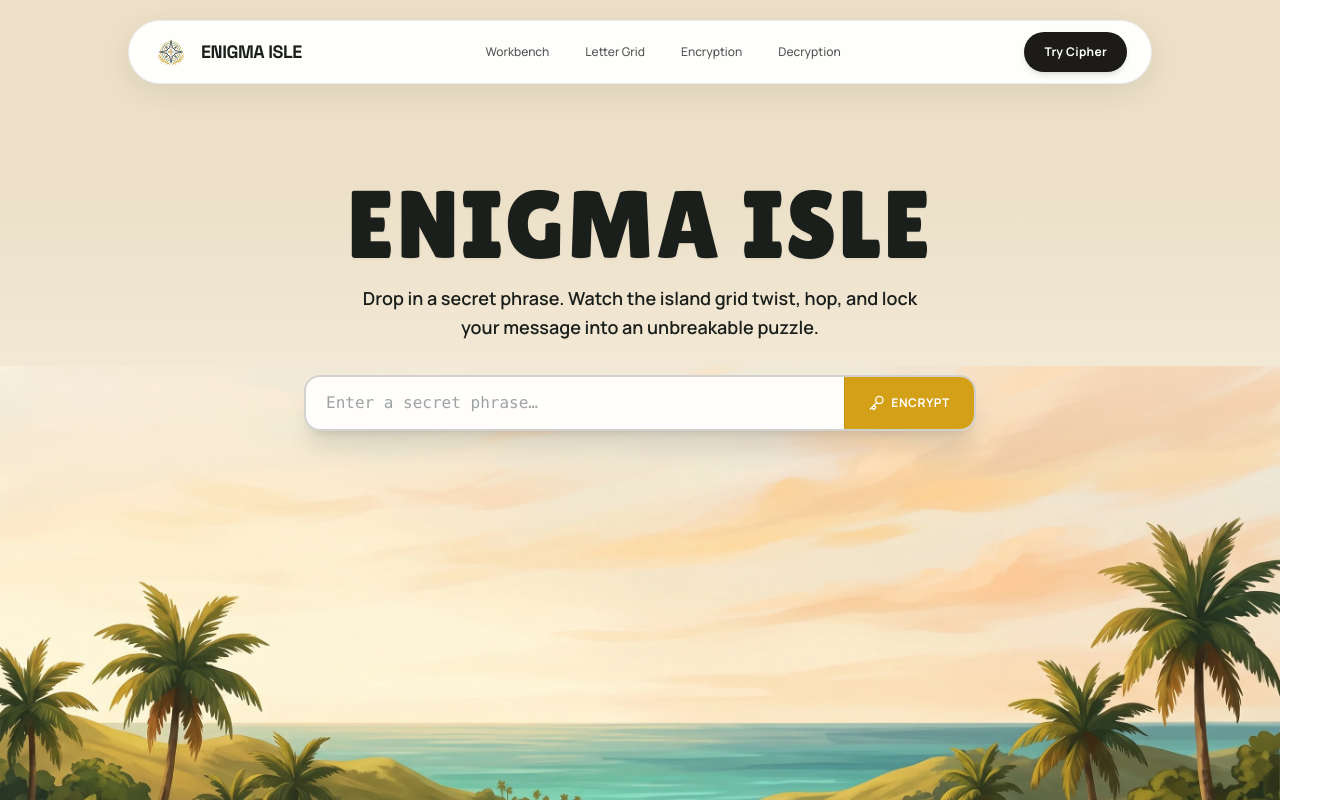
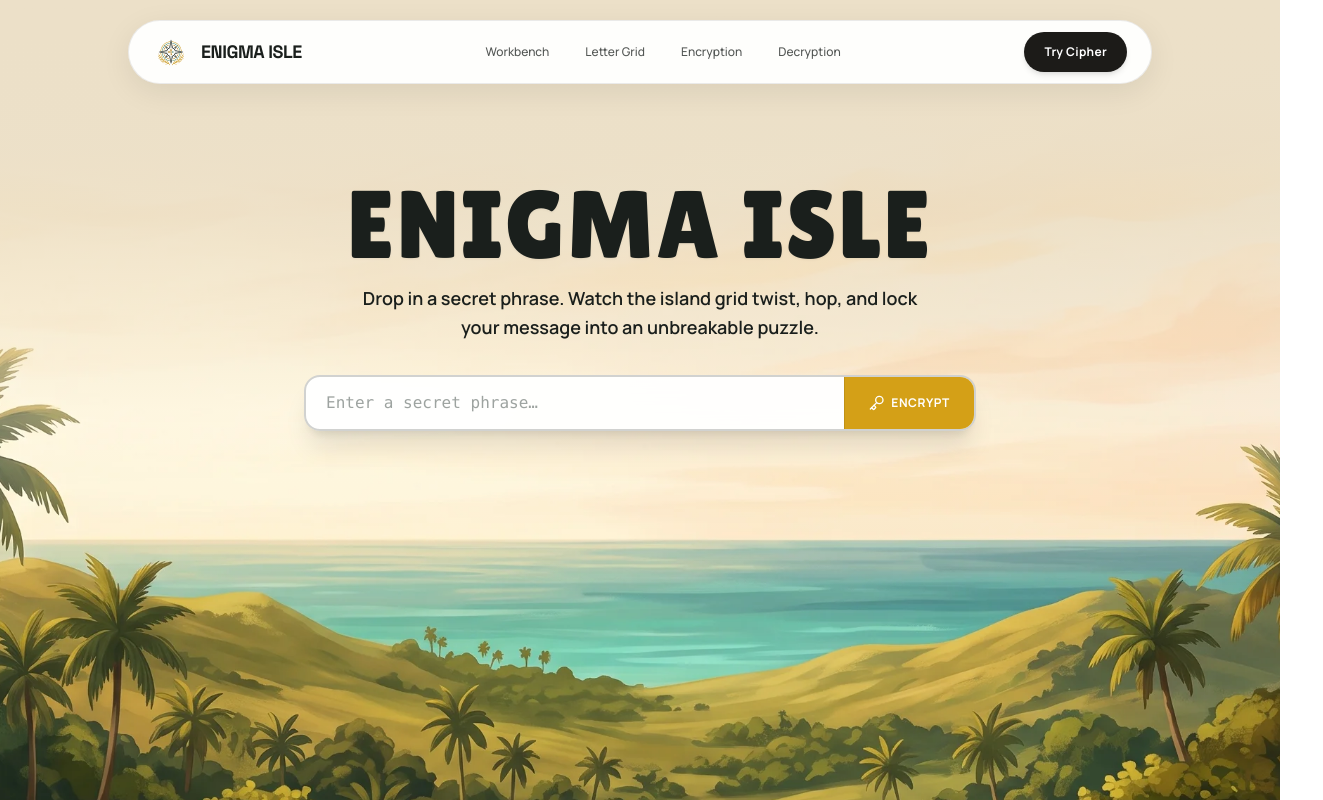
Before and after one commit to Dukeabaddon/Enigma-Isle, a React (Vite) app: page / in a window 1280 px wide. Shown: the top 800 px of the page, 1323 px wide, since content can reach past the window. Built offline with nearby package versions, Linux system fonts and the light colour scheme.

Commit message:
fix(ui): strata wash 1→0.5→0; kill h-scroll; restore hero cover seam

```diff
--- a/src/App.tsx
+++ b/src/App.tsx
@@ -7,9 +7,9 @@ import Footer from './components/layout/Footer';
 
 export default function App() {
   return (
-    <div className="min-h-screen flex flex-col bg-white text-ink selection:bg-encrypt/20">
+    <div className="min-h-screen flex flex-col overflow-x-hidden bg-white text-ink selection:bg-encrypt/20">
       <Nav />
-      <main className="flex-1">
+      <main className="flex-1 overflow-x-hidden">
         <HeroWorkbench />
         <AboutSection />
         <StepCards />
--- a/src/components/hero/HeroWorkbench.tsx
+++ b/src/components/hero/HeroWorkbench.tsx
@@ -70,55 +70,49 @@ export default function HeroWorkbench() {
       {/* Section 1 — Hero only. Never re-add wave clipPath. */}
       <section
         id="workbench"
-        className="relative w-full overflow-x-hidden overflow-y-visible min-h-[135dvh] flex flex-col"
+        className="relative w-full overflow-hidden min-h-[135dvh] flex flex-col"
         style={{ backgroundColor: '#ece0c8' }}
       >
-        {/* Full-bleed island: bottom of art (brown dirt) pins to section bottom */}
+        {/* Full-bleed island — bg-cover fills plate (100% auto left a hard sky cut) */}
         <div
           className="absolute inset-0 w-full pointer-events-none select-none z-0 overflow-hidden"
           style={{
             background:
-              'linear-gradient(to bottom, #ece0c8 0%, #ece0c8 55%, #35231b 100%)',
+              'linear-gradient(to bottom, #ece0c8 0%, #ece0c8 45%, #35231b 100%)',
           }}
         >
           <div
-            className="absolute inset-0 max-sm:hidden"
+            className="absolute inset-0 bg-cover bg-bottom max-sm:hidden"
             style={{
               backgroundImage: `url('/images/hero-island.webp')`,
-              backgroundSize: '100% auto',
-              backgroundPosition: 'center bottom',
-              backgroundRepeat: 'no-repeat',
-              WebkitMaskImage: 'linear-gradient(to bottom, transparent 0%, black 14%)',
-              maskImage: 'linear-gradient(to bottom, transparent 0%, black 14%)',
+              WebkitMaskImage: 'linear-gradient(to bottom, transparent 0%, black 22%)',
+              maskImage: 'linear-gradient(to bottom, transparent 0%, black 22%)',
             }}
           />
           <div
-            className="absolute inset-0 sm:hidden"
+            className="absolute inset-0 bg-cover bg-bottom sm:hidden"
             style={{
               backgroundImage: `url('/images/hero-island-mobile.webp')`,
-              backgroundSize: '100% auto',
-              backgroundPosition: 'center bottom',
-              backgroundRepeat: 'no-repeat',
-              WebkitMaskImage: 'linear-gradient(to bottom, transparent 0%, black 14%)',
-              maskImage: 'linear-gradient(to bottom, transparent 0%, black 14%)',
+              WebkitMaskImage: 'linear-gradient(to bottom, transparent 0%, black 22%)',
+              maskImage: 'linear-gradient(to bottom, transparent 0%, black 22%)',
             }}
           />
           {/* Plate-top cream fade — soft sky join */}
           <div
-            className="absolute inset-x-0 top-0 h-36 sm:h-44 pointer-events-none"
+            className="absolute inset-x-0 top-0 h-44 sm:h-52 pointer-events-none"
             style={{
-              background: 'linear-gradient(to bottom, #ece0c8 0%, transparent 100%)',
+              background: 'linear-gradient(to bottom, #ece0c8 0%, rgba(236,224,200,0.85) 35%, transparent 100%)',
             }}
             aria-hidden
           />
         </div>
 
-        {/* Soft sky veil: cream → warm white → transparent through top 50% of section */}
+        {/* Soft sky veil: cream → transparent through top 50% */}
         <div
           className="absolute inset-0 z-[1] pointer-events-none"
           style={{
             background:
-              'linear-gradient(to bottom, #ece0c8 0%, rgba(236,224,200,0.75) 18%, rgba(255,250,240,0.35) 35%, transparent 50%)',
+              'linear-gradient(to bottom, #ece0c8 0%, rgba(236,224,200,0.8) 20%, rgba(255,250,240,0.35) 38%, transparent 55%)',
           }}
           aria-hidden
         />
--- a/src/components/hero/ResultExpand.tsx
+++ b/src/components/hero/ResultExpand.tsx
@@ -63,15 +63,30 @@ export default function ResultExpand({
             }}
             aria-hidden
           />
+          {/* Low-opacity brown wash — top → 80% of strata (matches island brown handoff) */}
+          <div
+            className="absolute inset-x-0 pointer-events-none z-[2]"
+            style={{
+              top: -35,
+              height: (DIRT_H + 35) * 0.8,
+              background: `linear-gradient(
+                to bottom,
+                rgba(53, 35, 27, 1) 0%,
+                rgba(53, 35, 27, 0.5) 50%,
+                rgba(53, 35, 27, 0) 100%
+              )`,
+            }}
+            aria-hidden
+          />
           {/* Exact color lip — grass join */}
           <div
-            className="absolute inset-x-0 h-3 pointer-events-none z-[2]"
+            className="absolute inset-x-0 h-3 pointer-events-none z-[3]"
             style={{ top: -35, backgroundColor: BG_TOP }}
             aria-hidden
           />
           {/* Top join veil — #35231b → transparent over strata */}
           <div
-            className="absolute inset-x-0 h-20 sm:h-24 pointer-events-none z-[2]"
+            className="absolute inset-x-0 h-20 sm:h-24 pointer-events-none z-[3]"
             style={{
               top: -35,
               background: `linear-gradient(to bottom, ${BG_TOP} 0%, transparent 100%)`,
--- a/src/components/journey/StepCards.tsx
+++ b/src/components/journey/StepCards.tsx
@@ -36,17 +36,8 @@ export default function StepCards() {
       {/* S3 — How Encryption Works: rounded top+bottom on dirt; slightly darker cream so radius reads */}
       <section
         id="encrypt-journey"
-        className="relative w-full bg-[#E8DDB8] text-ink pt-16 sm:pt-24 pb-24 sm:pb-28 px-4 sm:px-6 scroll-mt-20 overflow-visible rounded-t-3xl sm:rounded-t-[40px] rounded-b-3xl sm:rounded-b-[40px] shadow-2xl mb-6"
+        className="relative w-full bg-[#E8DDB8] text-ink pt-16 sm:pt-24 pb-24 sm:pb-28 px-4 sm:px-6 scroll-mt-20 overflow-x-hidden overflow-y-visible rounded-t-3xl sm:rounded-t-[40px] rounded-b-3xl sm:rounded-b-[40px] shadow-2xl mb-6"
       >
-          {/* Ibong Adarna — top-left corner of encryption section */}
-          <img
-            src="/images/adarna.webp"
-            alt="Ibong Adarna on a branch"
-            className="pointer-events-none absolute left-0 top-0 z-20 w-36 sm:w-44 lg:w-52 xl:w-60 h-auto select-none object-contain drop-shadow-lg -translate-x-1 -translate-y-2"
-            width={1649}
-            height={2277}
-          />
-
           {/* Desktop flanks — section-absolute so max-w grid cannot clip */}
           <img
             src="/images/mascot-enigma.webp"
@@ -256,6 +247,15 @@ export default function StepCards() {
         id="decrypt-journey"
         className="relative bg-[#EDF5F1] text-ink pt-16 sm:pt-24 pb-20 sm:pb-28 px-4 sm:px-6 scroll-mt-20 overflow-hidden rounded-t-3xl sm:rounded-t-[40px]"
       >
+        {/* Ibong Adarna — top-left; clipped by overflow-hidden */}
+        <img
+          src="/images/adarna.webp"
+          alt="Ibong Adarna on a branch"
+          className="pointer-events-none absolute left-0 top-0 z-20 w-36 sm:w-44 lg:w-52 xl:w-60 h-auto select-none object-contain drop-shadow-lg"
+          width={1649}
+          height={2277}
+        />
+
         <div className="max-w-6xl mx-auto relative z-10">
           {/* Simplified Header (Tasks 13 & 15: no badge, simplified title) */}
           <div className="text-center max-w-2xl mx-auto mb-14 space-y-3">
--- a/src/index.css
+++ b/src/index.css
@@ -22,10 +22,15 @@
 }
 
 @layer base {
+  html {
+    overflow-x: hidden;
+  }
+
   body {
     background-color: var(--color-page);
     color: var(--color-ink);
     font-family: var(--font-sans);
+    overflow-x: hidden;
   }
 }
 
```
